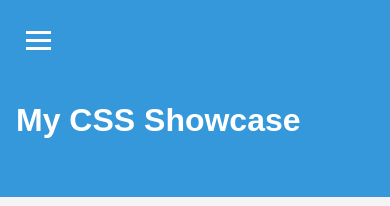
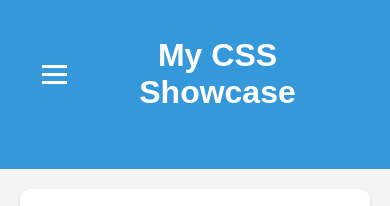
Before and after one commit to JosephKithome/allstarscssOne, a plain HTML site: page index.html in a window 390 px wide. Shown: the top 206 px of the page. Drawn offline with Linux system fonts and the light colour scheme.

Commit message:
placed humburger to the left

```diff
--- a/styles.css
+++ b/styles.css
@@ -164,22 +164,6 @@ nav a:hover {
         align-items: center;
     }
 
-    .row {
-        flex-direction: column;
-        align-items: flex-start;
-        /* Align to the left */
-        padding: 1rem;
-    }
-
-    .hamburger {
-        margin-bottom: 1rem;
-    }
-
-    .nav-links {
-        display: none;
-        /* Initially hidden on small screens */
-    }
-
     .nav-links.show-nav {
         display: block;
         /* Show navigation when the toggleNav() function is called */
```
